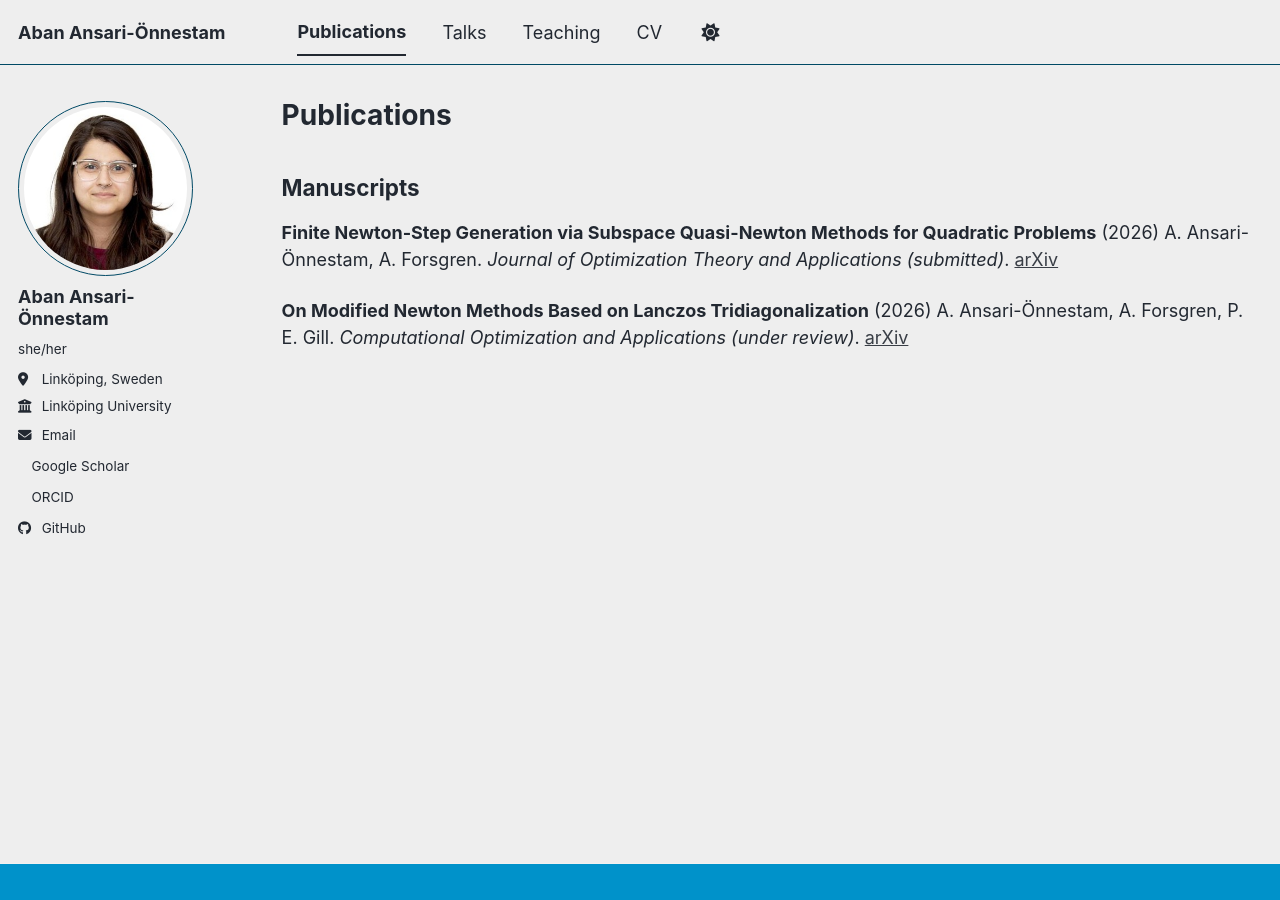
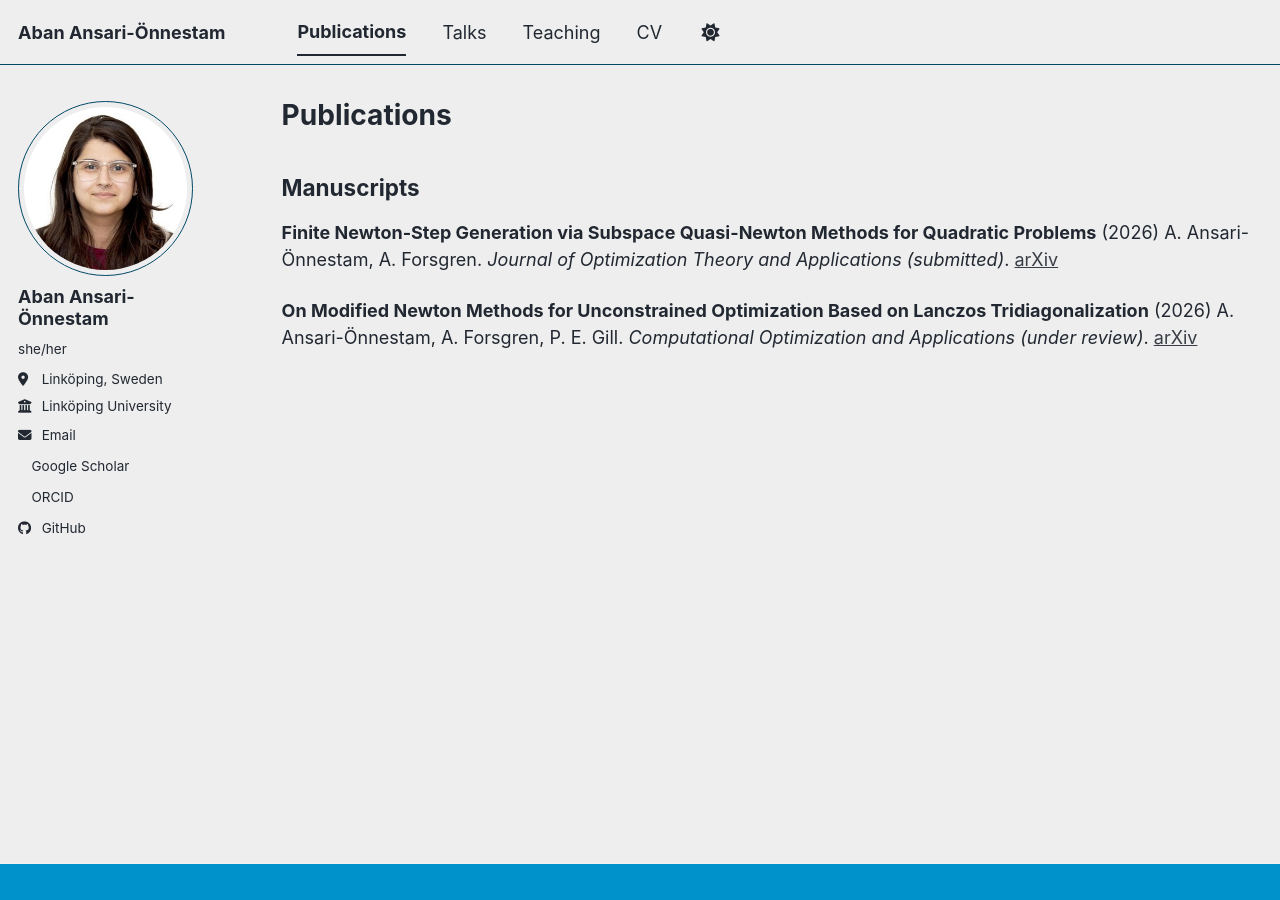
Before and after one commit to abiansari/abiansari.github.io, a Jekyll site: the page built from _pages/publications.md, in a window 1280 px wide. Built offline with Jekyll 4.4.1, drawn with Linux system fonts in a browser that asks for light colours; a script bundle is joined from its source files by our own code; a style sheet for code colours, icons or effects is not loaded.

Commit message:
Update publications.md

```diff
--- a/_pages/publications.md
+++ b/_pages/publications.md
@@ -12,7 +12,7 @@ A. Ansari-Önnestam, A. Forsgren.
 *Journal of Optimization Theory and Applications (submitted)*.
 [arXiv](https://arxiv.org/abs/2407.03072)
 
-**On Modified Newton Methods Based on Lanczos Tridiagonalization** (2026)
+**On Modified Newton Methods for Unconstrained Optimization Based on Lanczos Tridiagonalization** (2026)
 A. Ansari-Önnestam, A. Forsgren, P. E. Gill.
 *Computational Optimization and Applications (under review)*.
 [arXiv](https://arxiv.org/abs/2610.31110)
```
